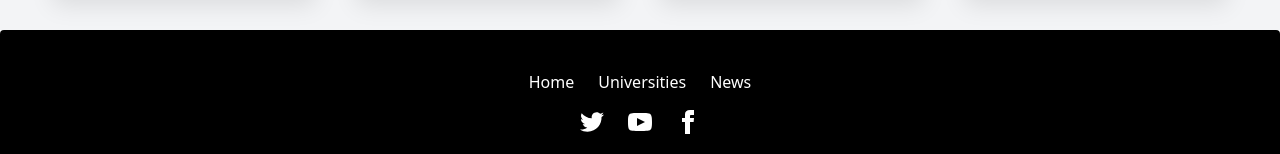
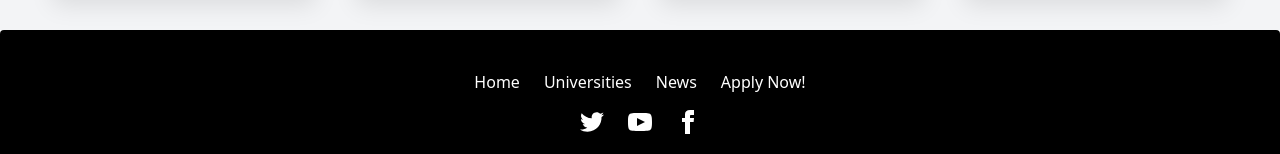
Before and after one commit to CompanyWork2025/blog-website, a React (Vite) app: page /news in a window 1280 px wide. Shown: the part 1510-1664 px from the top of the page. Built offline with nearby package versions, Linux system fonts and the light colour scheme.

Commit message:
footer fix

```diff
--- a/src/components/Footer.jsx
+++ b/src/components/Footer.jsx
@@ -12,6 +12,7 @@ function Footer() {
           <Link to="/" className="link hover:text-purple-400 link-hover">Home</Link>
           <Link to="/universities" className="link hover:text-purple-400 link-hover">Universities</Link>
           <Link to="/news" className="link hover:text-purple-400 link-hover">News</Link>
+          <Link to="/apply" className="link hover:text-purple-400 link-hover">Apply Now!</Link>
         </nav>
 
         {/* Icons (Middle Center) */}
--- a/src/pages/University.jsx
+++ b/src/pages/University.jsx
@@ -177,6 +177,7 @@ function University() {
       image: "https://rosvuz.ru/uploads/partition117/unit/2/931dd5484e41022169df681800a40b57.800_415.jpg?code=MjM5OTguODAwXzQxNQ==",
       url: "http://www.thedoctorsiea.in/"
     },
+
     {
       id: 22,
       title: "Far Eastern Federal University (FEFU)",
```
